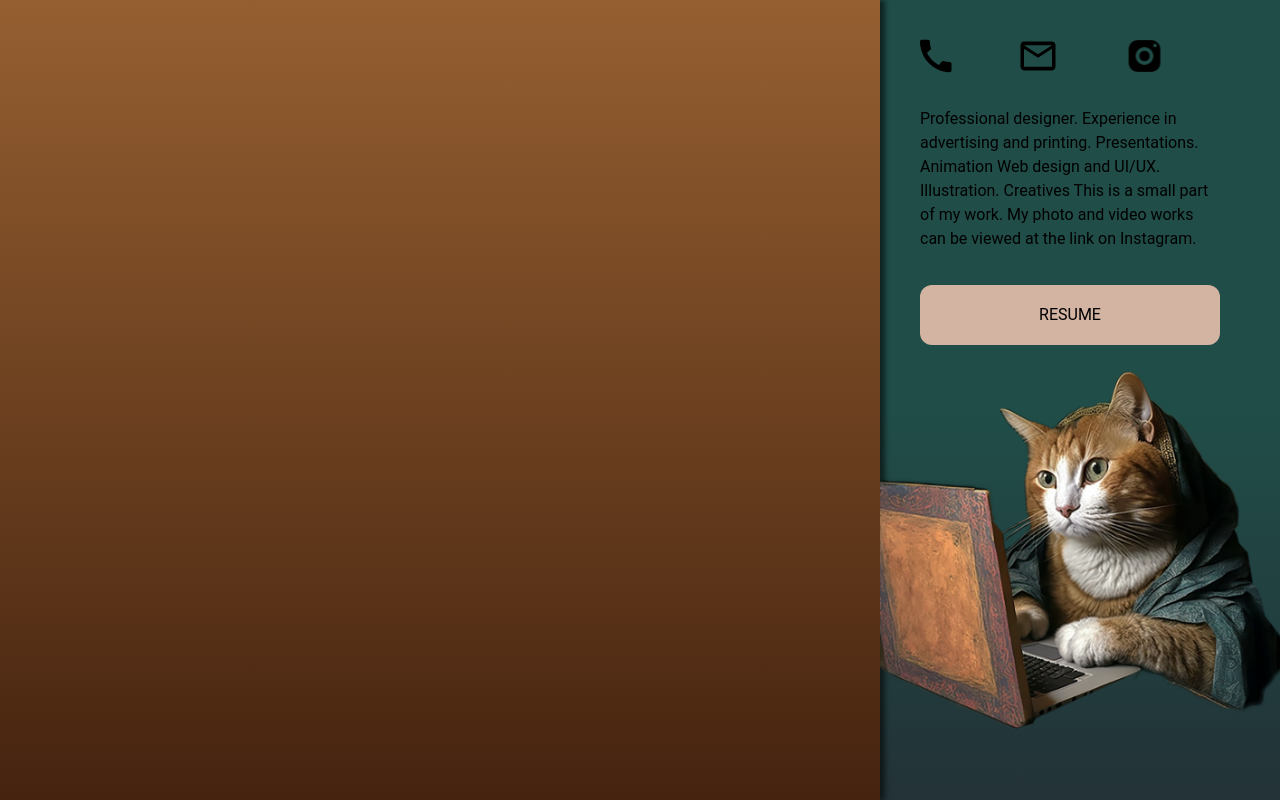
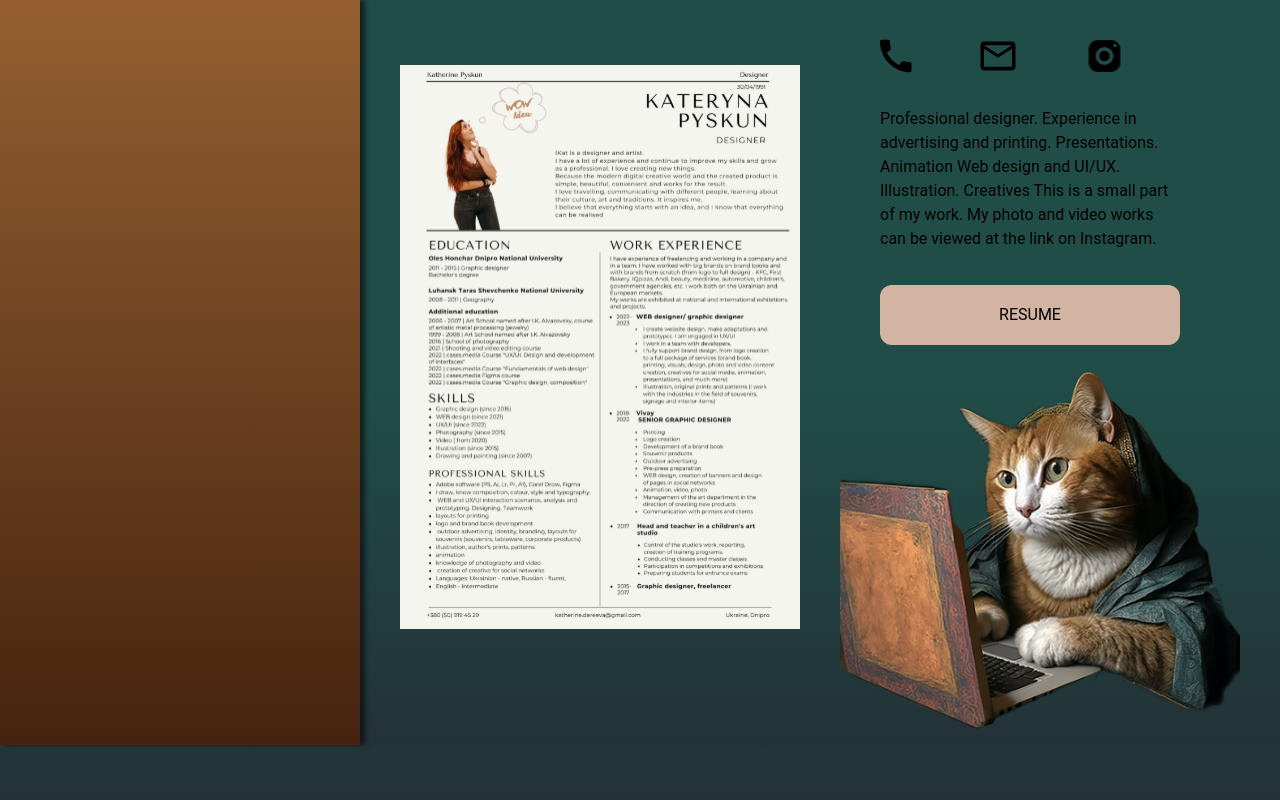
Before and after one commit to Alexavtodnepr/designerAppFinal, an Angular app: page / in a window 1280 px wide. Both pictures are taken after a click on the element "RESUME". Built offline with nearby package versions, Linux system fonts and the light colour scheme.

Commit message:
add first logic uppearing of resume

```diff
--- a/src/app/app.module.ts
+++ b/src/app/app.module.ts
@@ -6,6 +6,7 @@ import { AppComponent } from './app.component';
 import { MainPageComponent } from './pages/main-page/main-page.component';
 import { LeftSideComponent } from './layouts/left-side/left-side.component';
 import { RigthSideComponent } from './layouts/rigth-side/rigth-side.component';
+import { BrowserAnimationsModule } from '@angular/platform-browser/animations';
 
 @NgModule({
   declarations: [
@@ -16,7 +17,8 @@ import { RigthSideComponent } from './layouts/rigth-side/rigth-side.component';
   ],
   imports: [
     BrowserModule,
-    AppRoutingModule
+    AppRoutingModule,
+    BrowserAnimationsModule,
   ],
   providers: [],
   bootstrap: [AppComponent]
--- a/src/app/layouts/left-side/left-side.component.html
+++ b/src/app/layouts/left-side/left-side.component.html
@@ -1,3 +1,3 @@
-<div class="h-screen w-full gradient">
+<div class="h-full w-full gradient">
 
 </div>
--- a/src/app/layouts/rigth-side/rigth-side.component.html
+++ b/src/app/layouts/rigth-side/rigth-side.component.html
@@ -1,5 +1,13 @@
-<div class="w-full h-screen">
-  <div class="ml-10 pr-10 flex flex-col overflow-hidden">
+<div class="w-full h-full">
+  <div class="flex flex-row pr-10">
+    <div *ngIf="showResume" class="w-[400px] h-154 my-auto"
+         [ngClass]="{'mx-10': showResume}"
+         [@fadeInOut]="showResume ? 'fadeIn' : 'fadeOut'"
+         >
+      <img class="object-contain" src="assets/img/CVPyskunKateryna.svg" alt="cv Kateryna Pyskun">
+    </div>
+    <div class="flex flex-col">
+      <div class="flex flex-col overflow-hidden ml-10">
         <div class="flex flex-row justify-between w-61.5 mt-8.75 items-center mb-7.5">
           <a href="tel:+380509194529"><img src="assets/icons/call.svg" alt="tel"></a>
           <a href="mailto:katherine.dereeva@gmail.com"><img src="assets/icons/email.svg" alt="email"></a>
@@ -11,7 +19,7 @@
           This is a small part of my work.
           My photo and video works can be viewed at the link on Instagram.
         </div>
-    <div class="flex flex-row justify-center w-75 uppercase bg-[#D3B4A2] h-15 cursor-pointer items-center rounded-xl active:bg-[#955F31]">
+        <div (click)="showResume = !showResume" class="flex flex-row justify-center w-75 uppercase bg-[#D3B4A2] h-15 cursor-pointer items-center rounded-xl active:bg-[#955F31]">
           resume
         </div>
       </div>
@@ -19,3 +27,5 @@
         <img class="object-contain w-[400px] h-[400px]" src="assets/img/logo.png" alt="">
       </div>
     </div>
+  </div>
+</div>
--- a/src/app/layouts/rigth-side/rigth-side.component.ts
+++ b/src/app/layouts/rigth-side/rigth-side.component.ts
@@ -1,12 +1,24 @@
 import { Component, OnInit } from '@angular/core';
+import { trigger, style, transition, animate } from '@angular/animations';
 
 @Component({
   selector: 'app-rigth-side',
   templateUrl: './rigth-side.component.html',
-  styleUrls: ['./rigth-side.component.css']
+  styleUrls: ['./rigth-side.component.css'],
+  animations: [
+    trigger('fadeInOut', [
+      transition(':enter', [
+        style({ opacity: 0, width: '0' }),
+        animate('1s 0s ease-out', style({ opacity: 1, width: '400px' }))
+      ]),
+      transition(':leave', [
+        animate('1s 0s ease-out', style({ opacity: 0, width: '0' }))
+      ])
+    ])
+  ]
 })
 export class RigthSideComponent implements OnInit {
-
+  showResume: boolean = false;
   constructor() { }
 
   ngOnInit(): void {
```
Also changed, not shown: src/assets/img/CVPyskunKateryna.svg (added), src/assets/img/cv.png (added). Lines whose indentation alone changed are shown as unchanged.
